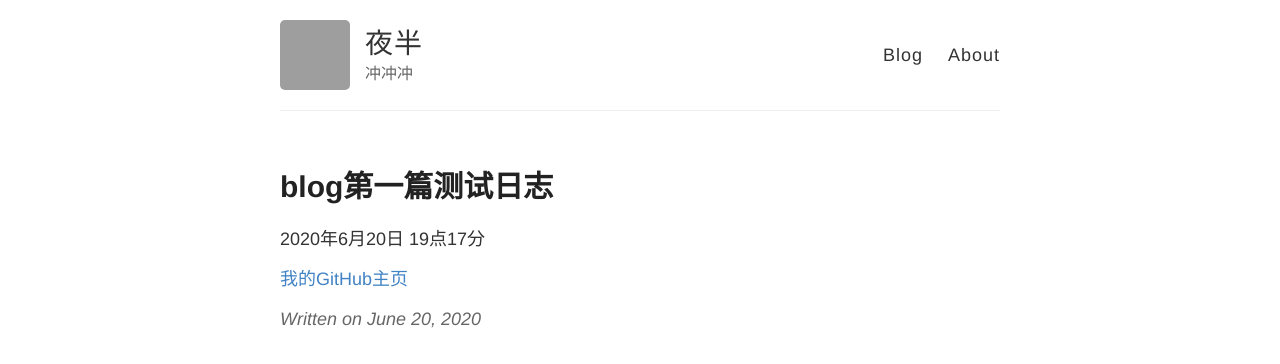
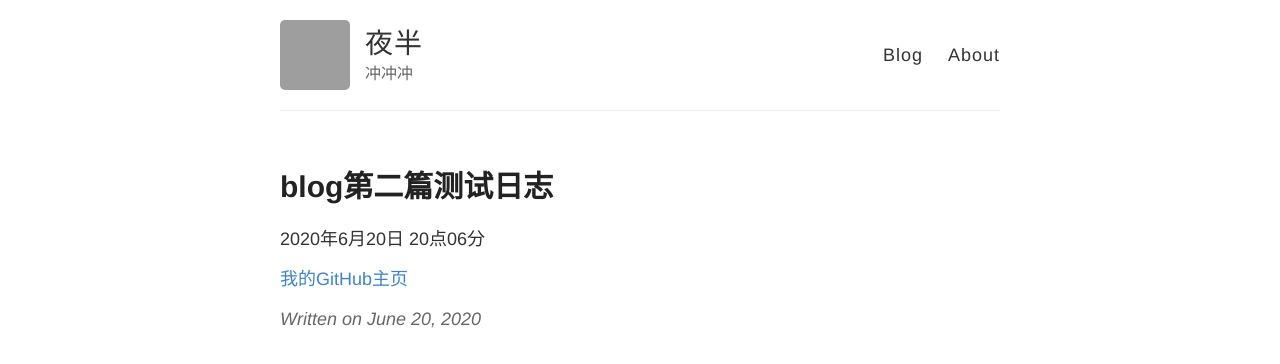
Before and after one commit to GGBOMD/ggbomd.github.io, a Jekyll site: the page built from _posts/2020-6-20-second.md, in a window 1280 px wide. Shown: the top 364 px of the page. Built offline with Jekyll 4.4.1, drawn with Linux system fonts in a browser that asks for light colours; grey boxes are pictures that could not be loaded.

Commit message:
Update 2020-6-20-second.md

```diff
--- a/_posts/2020-6-20-second.md
+++ b/_posts/2020-6-20-second.md
@@ -1,8 +1,8 @@
 ---
 layout: post
-title: blog第一篇测试日志
+title: blog第二篇测试日志
 ---
 
-2020年6月20日 19点17分
+2020年6月20日 20点06分
 
  [我的GitHub主页](https://github.com/GGBOMD)
```
